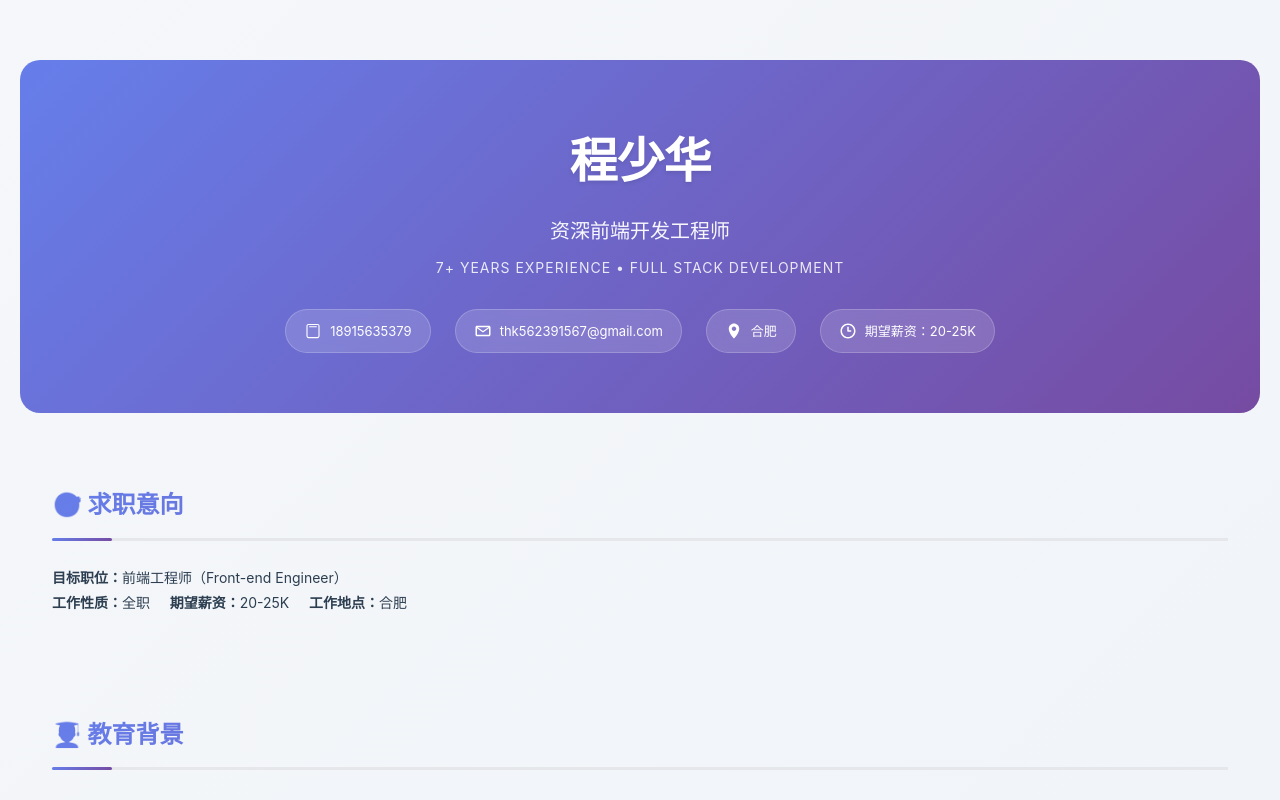
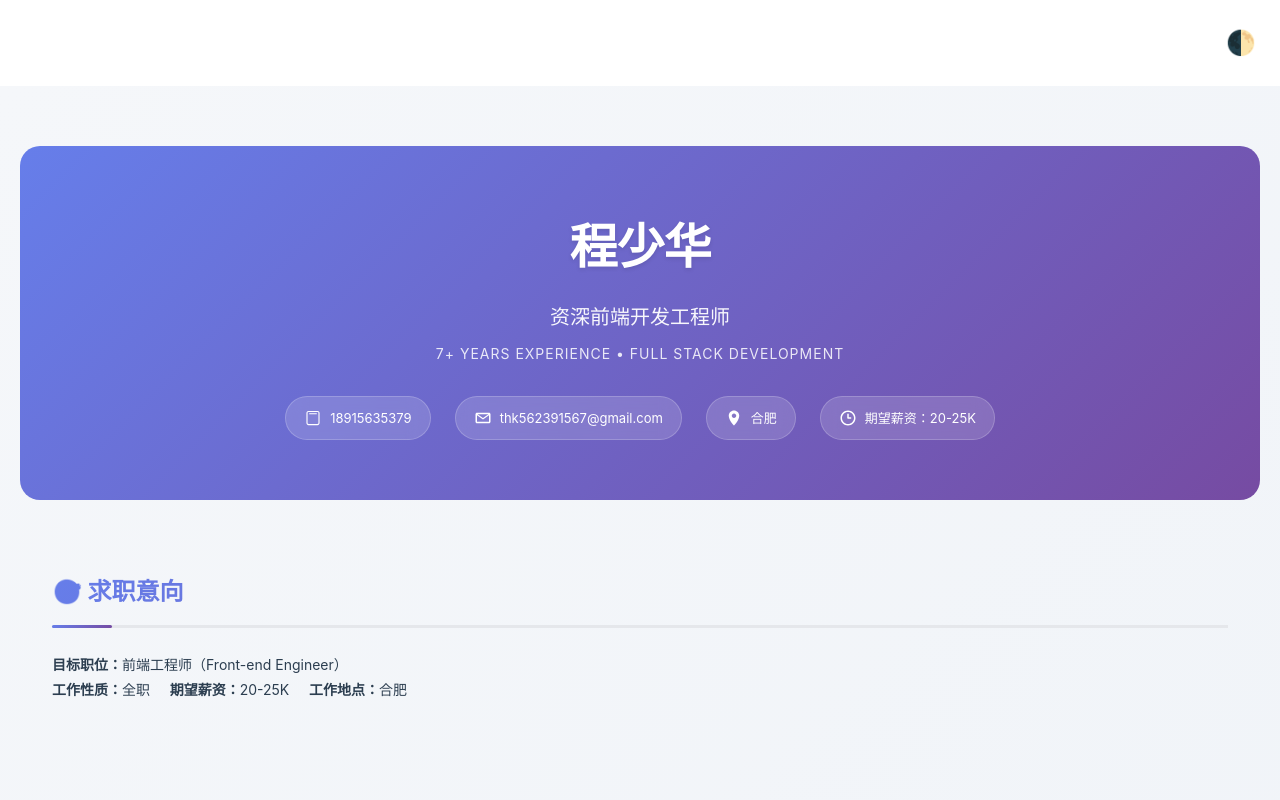
Before and after one commit to Flexita/flexita.github.io, a Vue app: page / in a window 1280 px wide. Shown: the top 800 px of the page. Built offline with nearby package versions, Linux system fonts and the light colour scheme.

Commit message:
feat: 自适应主题

```diff
--- a/src/App.vue
+++ b/src/App.vue
@@ -1,7 +1,18 @@
 <template>
+  <header>
+    <ThemeToggle />
+  </header>
   <router-view></router-view>
 </template>
 
-<script setup lang="ts"></script>
+<script setup lang="ts">
+import ThemeToggle from '@/components/ThemeToggle.vue'
+</script>
 
-<style lang="scss" scoped></style>
+<style lang="scss" scoped>
+header {
+  display: flex;
+  justify-content: flex-end;
+  padding: 1rem;
+}
+</style>
--- a/src/assets/main.css
+++ b/src/assets/main.css
@@ -4,9 +4,27 @@
 
 
 
+:root {
+  --color-bg: #ffffff;
+  --color-text: #2c3e50;
+  --color-bg-mute: #f2f2f2;
+  --color-border: #e2e8f0;
+}
+
+.dark {
+  --color-bg: #1a1a1a;
+  --color-text: #e2e8f0;
+  --color-bg-mute: #2d2d2d;
+  --color-border: #4a5568;
+}
+
 #app {
   max-width: 1280px;
   margin: 0 auto;
+  background-color: var(--color-bg);
+  color: var(--color-text);
+  min-height: 100vh;
+  transition: background-color 0.3s, color 0.3s;
 }
 
 a,
--- /dev/null
+++ b/src/components/ThemeToggle.vue
@@ -0,0 +1,57 @@
+<script setup lang="ts">
+import { useTheme } from '@/composables/useTheme'
+import { computed } from 'vue'
+
+const { theme, toggleTheme } = useTheme()
+
+const buttonText = computed(() => {
+  switch (theme.value) {
+    case 'light':
+      return '🌞'
+    case 'dark':
+      return '🌙'
+    case 'auto':
+      return '🌓'
+    default:
+      return '🌓'
+  }
+})
+
+const titleText = computed(() => {
+  switch (theme.value) {
+    case 'light':
+      return 'Light Mode'
+    case 'dark':
+      return 'Dark Mode'
+    case 'auto':
+      return 'Auto Mode'
+    default:
+      return 'Auto Mode'
+  }
+})
+</script>
+
+<template>
+  <button class="theme-toggle" @click="toggleTheme" :title="titleText">
+    {{ buttonText }}
+  </button>
+</template>
+
+<style scoped>
+.theme-toggle {
+  background: none;
+  border: none;
+  cursor: pointer;
+  font-size: 1.5rem;
+  padding: 0.5rem;
+  border-radius: 50%;
+  transition: background-color 0.3s;
+  display: flex;
+  align-items: center;
+  justify-content: center;
+}
+
+.theme-toggle:hover {
+  background-color: var(--color-bg-mute);
+}
+</style>
--- /dev/null
+++ b/src/composables/useTheme.ts
@@ -0,0 +1,71 @@
+import { ref, watchEffect, onMounted, onUnmounted } from 'vue'
+
+const THEME_KEY = 'color-scheme'
+type Theme = 'light' | 'dark' | 'auto'
+
+export function useTheme() {
+  const theme = ref<Theme>('auto')
+  const isDark = ref(false)
+
+  const mediaQuery = window.matchMedia('(prefers-color-scheme: dark)')
+
+  const updateSystemTheme = (e: MediaQueryListEvent | MediaQueryList) => {
+    if (theme.value === 'auto') {
+      isDark.value = e.matches
+    }
+  }
+
+  // Initialize
+  const initTheme = () => {
+    const savedTheme = localStorage.getItem(THEME_KEY) as Theme | null
+    if (savedTheme && ['light', 'dark', 'auto'].includes(savedTheme)) {
+      theme.value = savedTheme
+    } else {
+      theme.value = 'auto'
+    }
+    applyTheme()
+  }
+
+  const applyTheme = () => {
+    if (theme.value === 'auto') {
+      isDark.value = mediaQuery.matches
+    } else {
+      isDark.value = theme.value === 'dark'
+    }
+  }
+
+  // Watch for changes
+  watchEffect(() => {
+    applyTheme()
+    const root = document.documentElement
+    if (isDark.value) {
+      root.classList.add('dark')
+    } else {
+      root.classList.remove('dark')
+    }
+    localStorage.setItem(THEME_KEY, theme.value)
+  })
+
+  // Listen for system changes
+  onMounted(() => {
+    mediaQuery.addEventListener('change', updateSystemTheme)
+  })
+
+  onUnmounted(() => {
+    mediaQuery.removeEventListener('change', updateSystemTheme)
+  })
+
+  const toggleTheme = () => {
+    const modes: Theme[] = ['auto', 'light', 'dark']
+    const nextIndex = (modes.indexOf(theme.value) + 1) % modes.length
+    theme.value = modes[nextIndex]
+  }
+
+  initTheme()
+
+  return {
+    theme,
+    isDark,
+    toggleTheme,
+  }
+}
```
